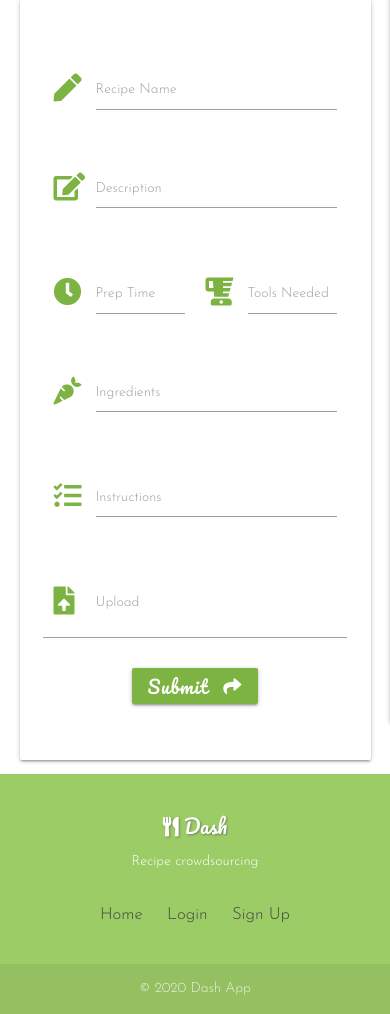
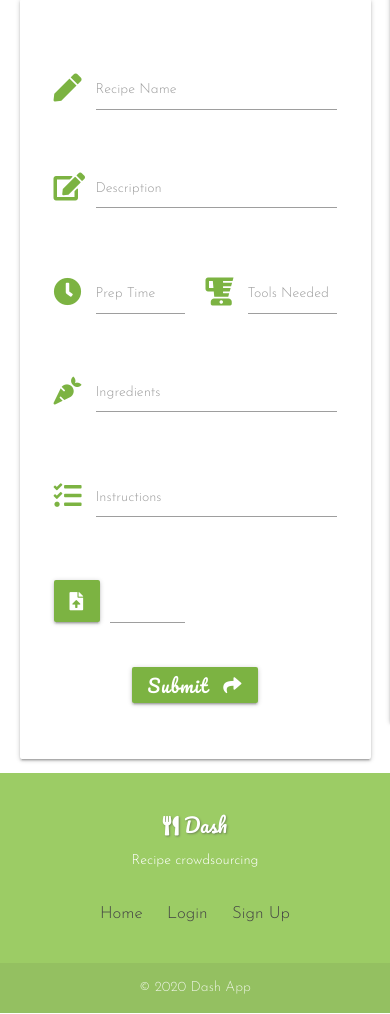
Before and after one commit to alissatroiano/Dash, a Flask app: page /add_recipe in a window 390 px wide. Shown: the part 182-1196 px from the top of the page. Run offline with Flask 2, Linux system fonts and the light colour scheme; some libraries are stand-ins or nearby versions.

Commit message:
Update form with allowed file types to troubleshoot mobile upload error

```diff
--- a/templates/add_recipe.html
+++ b/templates/add_recipe.html
@@ -68,23 +68,23 @@
         <!-- File Upload Row-->
         <div class="row">
             <!-- File Input -->
-            <div class="file-field input-field col s12">
-                <i class="fas fa-file-upload prefix light-green-text text-darken-1"></i>
-                <label for="file">Upload</label>
-                <input type="file" name="file" id="file" />
+            <div class="file-field input-field col s6 m12">
+                <div class="btn light-green darken-1">
+                 <i class="fas fa-file-upload white-text"></i>
+                     <input type="file" name="file" id="file" accept="image/jpeg,image/png" />
+                </div>
+                    <div class="file-path-wrapper">
+                        <input class="file-path validate" type="text">
+                    </div>
+                </div>
             </div>
-            <div class="file-path-wrapper">
-                <input class="file-path validate" type="text">
-            </div>
-        </div>
-        <!--Form Action Row-->
+    <!-- Submit Button Row-->
         <div class="row">
             <!-- submit button -->
             <div class="col s12 center-align">
                 <button class="light-green darken-1 waves-effect waves-light btn" type="submit" name="action">Submit<i
                         class="fas fa-share right"></i>
                 </button>
-
             </div>
         </div>
     </form>
```
